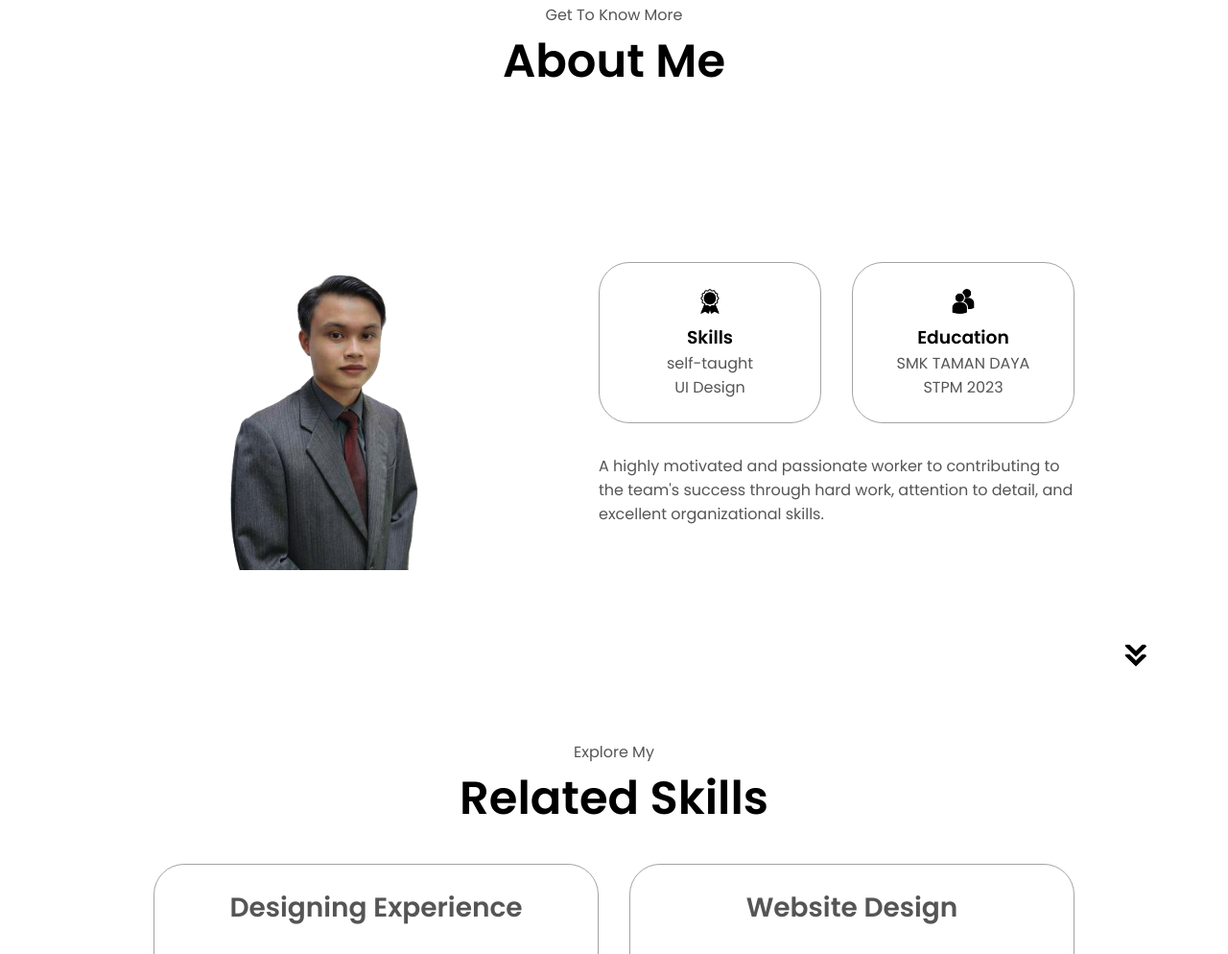
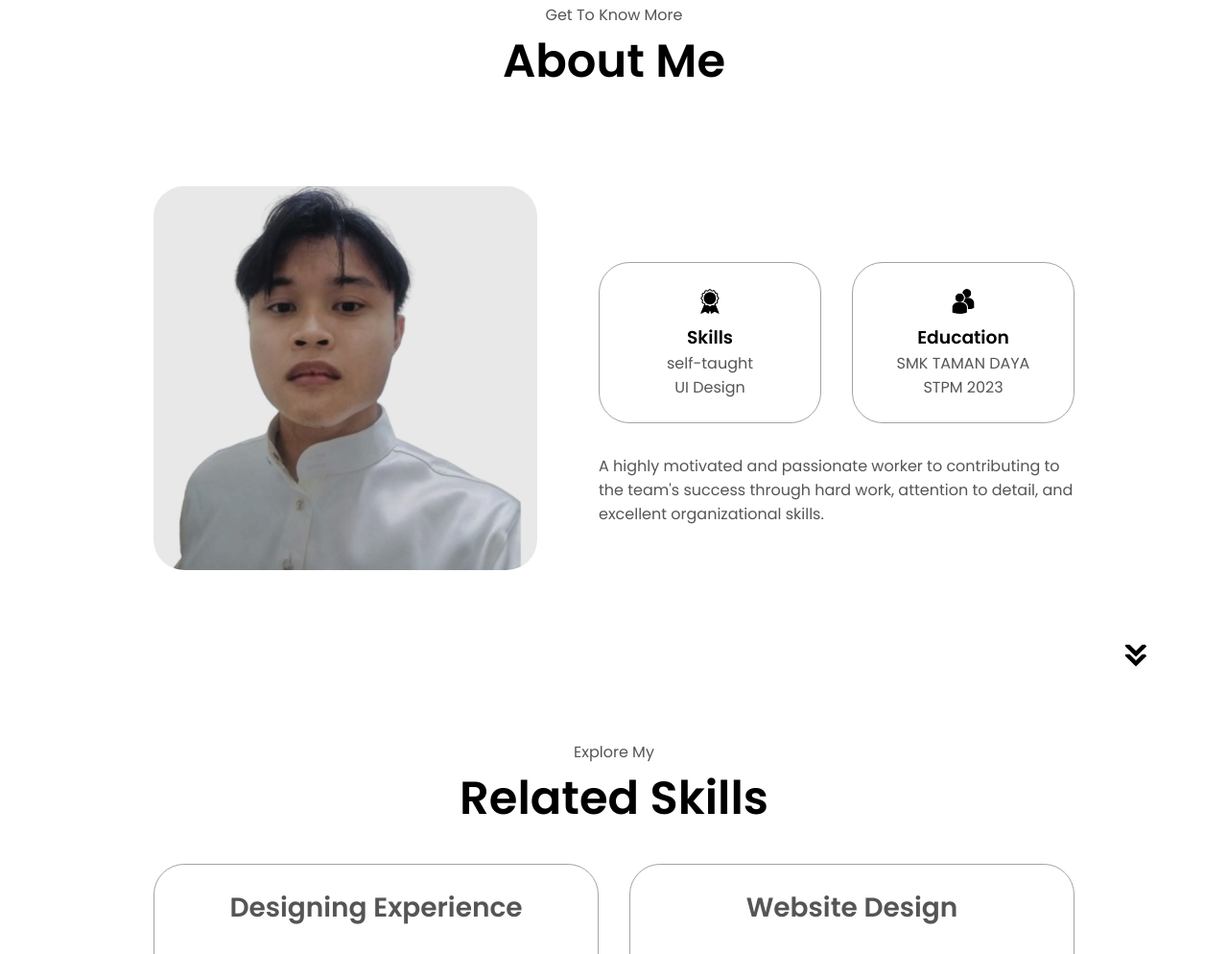
Before and after one commit to massivesmktma/resume.github.io, a plain HTML site: page index.html in a window 1280 px wide. Shown: the part 925-1919 px from the top of the page at 96% size. Drawn offline with Linux system fonts and the light colour scheme.

Commit message:
Update index.html

```diff
--- a/index.html
+++ b/index.html
@@ -77,7 +77,7 @@
       <div class="section-container">
         <div class="section__pic-container">
           <img
-            src="./assets/danish4-removebg-preview.png"
+            src="./assets/nsih.png"
             alt="Profile picture"
             class="about-pic"
           />
```
